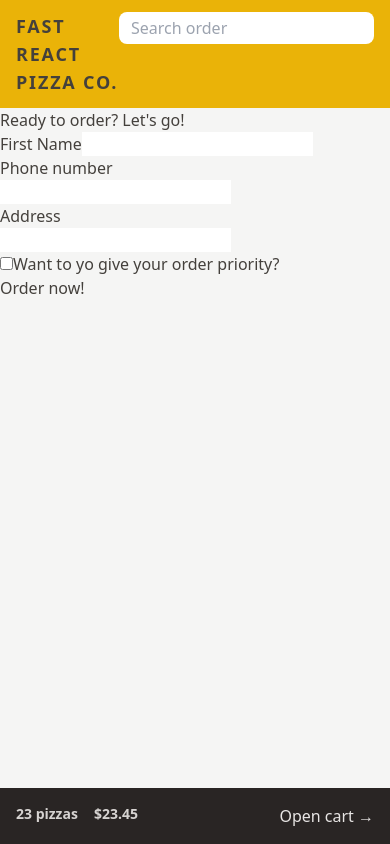
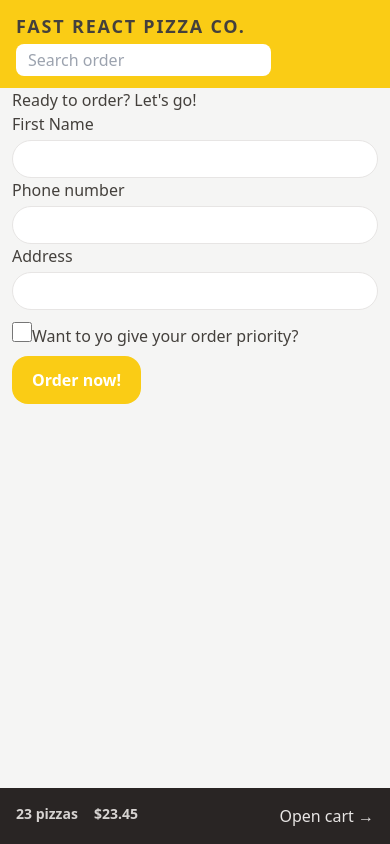
Before and after one commit to MethuParoi/pizza-store-react-project, a React (Vite) app: page /order/new in a window 390 px wide. Built offline with nearby package versions, Linux system fonts and the light colour scheme.

Commit message:
more style added

```diff
--- a/src/features/cart/Cart.jsx
+++ b/src/features/cart/Cart.jsx
@@ -1,23 +1,25 @@
 import { Link } from 'react-router-dom';
+import LinkButton from "../../ui/LinkButton";
+import Button from "../../ui/Button";
 
 const fakeCart = [
   {
     pizzaId: 12,
-    name: 'Mediterranean',
+    name: "Mediterranean",
     quantity: 2,
     unitPrice: 16,
     totalPrice: 32,
   },
   {
     pizzaId: 6,
-    name: 'Vegetale',
+    name: "Vegetale",
     quantity: 1,
     unitPrice: 13,
     totalPrice: 13,
   },
   {
     pizzaId: 11,
-    name: 'Spinach and Mushroom',
+    name: "Spinach and Mushroom",
     quantity: 1,
     unitPrice: 15,
     totalPrice: 15,
@@ -29,7 +31,7 @@ function Cart() {
 
   return (
     <div>
-      <Link to="/menu">&larr; Back to menu</Link>
+      <LinkButton to="/menu">&larr; Back to menu</LinkButton>
 
       {cart.map((item) => (
         <div key={item.pizzaId}>
@@ -41,7 +43,7 @@ function Cart() {
       ))}
 
       <div>
-        <Link to="/order/new">Order pizzas</Link>
+        <Button to="/order/new">Order pizzas</Button>
         <button>Clear cart</button>
       </div>
     </div>
--- a/src/features/order/CreateOrder.jsx
+++ b/src/features/order/CreateOrder.jsx
@@ -1,6 +1,7 @@
 import { useState } from "react";
 import { Form, redirect, useActionData, useNavigation } from "react-router-dom";
 import { createOrder } from "../../services/apiRestaurant";
+import Button from "../../ui/Button";
 
 // https://uibakery.io/regex-library/phone-number
 const isValidPhone = (str) =>
@@ -41,19 +42,19 @@ function CreateOrder() {
   const formErrors = useActionData();
 
   return (
-    <div>
+    <div className="mx-3">
       <h2>Ready to order? Let&apos;s go!</h2>
 
       <Form method="POST">
         <div>
           <label>First Name</label>
-          <input type="text" name="customer" required />
+          <input className="input" type="text" name="customer" required />
         </div>
 
         <div>
           <label>Phone number</label>
           <div>
-            <input type="tel" name="phone" required />
+            <input className="input" type="tel" name="phone" required />
           </div>
           {formErrors?.phone && <p>{formErrors.phone}</p>}
         </div>
@@ -61,12 +62,13 @@ function CreateOrder() {
         <div>
           <label>Address</label>
           <div>
-            <input type="text" name="address" required />
+            <input type="text" name="address" required className="input" />
           </div>
         </div>
 
         <div>
           <input
+            className="h-5 w-5 mt-3 accent-yellow-400"
             type="checkbox"
             name="priority"
             id="priority"
@@ -78,9 +80,9 @@ function CreateOrder() {
 
         <div>
           <input type="hidden" name="cart" value={JSON.stringify(cart)} />
-          <button disabled={isSubmitting}>
+          <Button disabled={isSubmitting}>
             {isSubmitting ? "placing order..." : "Order now!"}
-          </button>
+          </Button>
         </div>
       </Form>
     </div>
--- a/src/features/user/CreateUser.jsx
+++ b/src/features/user/CreateUser.jsx
@@ -1,4 +1,5 @@
 import { useState } from 'react';
+import Button from "../../ui/Button";
 
 function CreateUser() {
   const [username, setUsername] = useState('');
@@ -14,7 +15,7 @@ function CreateUser() {
       </p>
 
       <input
-        className="border border-gray-300 p-2 w-[25rem] rounded-lg mt-4"
+        className="input w-[30rem] mt-4"
         type="text"
         placeholder="Your full name"
         value={username}
@@ -23,9 +24,7 @@ function CreateUser() {
 
       {username !== "" && (
         <div className="mt-8">
-          <button className="px-6 py-3 bg-yellow-500 border-transparent rounded-2xl text-yellow-50 text-lg font-semibold hover:bg-yellow-600 hover:text-yellow-100">
-            Start ordering
-          </button>
+          <Button>Start ordering</Button>
         </div>
       )}
     </form>
--- a/src/index.css
+++ b/src/index.css
@@ -2,19 +2,16 @@
 @tailwind components;
 @tailwind utilities;
 
-body {
-  padding: 0;
-  margin: 0;
-  box-sizing: border-box;
-  max-height: 100vh;
-}
+@layer components {
+  .input {
+    @apply w-full py-2 rounded-full border border-stone-200 focus:outline-none focus:border-stone-400 transition-colors duration-300 text-sm px-3 mt-1
+  }
 
-
-/* https://dev.to/afif/i-made-100-css-loaders-for-your-next-project-4eje */
+  /* https://dev.to/afif/i-made-100-css-loaders-for-your-next-project-4eje */
 .loader {
   width: 45px;
   aspect-ratio: 0.75;
-  --c: no-repeat linear-gradient(#333 0 0);
+  --c: no-repeat linear-gradient(theme(colors.stone.800) 0 0);
   background: var(--c) 0% 50%, var(--c) 50% 50%, var(--c) 100% 50%;
   background-size: 20% 50%;
   animation: loading 1s infinite linear;
@@ -34,3 +31,4 @@ body {
     background-position: 0% 50%, 50% 50%, 100% 100%;
   }
 }
+}
--- a/src/ui/AppLayout.jsx
+++ b/src/ui/AppLayout.jsx
@@ -8,7 +8,7 @@ const AppLayout = () => {
   const isLoading = navigation.state === "loading";
 
   return (
-    <div className="container mx-auto grid h-screen grid-rows-[auto_1fr_auto] overflow-hidden">
+    <div className="container mx-auto grid h-screen grid-rows-[auto_1fr_auto]">
       {isLoading && <Loader />}
 
       <Header />
--- /dev/null
+++ b/src/ui/Button.jsx
@@ -0,0 +1,22 @@
+import { Link } from "react-router-dom";
+
+function Button({ children, disabled, to }) {
+  const className =
+    "bg-yellow-400 px-5 py-3 mt-2 rounded-2xl text-white font-semibold hover:bg-yellow-500 transition-colors duration-300";
+
+  if (to) {
+    return (
+      <Link to={to} className={className}>
+        {children}
+      </Link>
+    );
+  }
+
+  return (
+    <button disabled={disabled} className={className}>
+      {children}
+    </button>
+  );
+}
+
+export default Button;
--- a/src/ui/Error.jsx
+++ b/src/ui/Error.jsx
@@ -1,4 +1,5 @@
 import { useNavigate, useRouteError } from "react-router-dom";
+import LinkButton from "./LinkButton";
 
 function NotFound() {
   const navigate = useNavigate();
@@ -8,7 +9,7 @@ function NotFound() {
     <div>
       <h1>Something went wrong 😢</h1>
       <p>{error.data || error.message}</p>
-      <button onClick={() => navigate(-1)}>&larr; Go back</button>
+      <LinkButton onClick={() => navigate(-1)}>&larr; Go back</LinkButton>
     </div>
   );
 }
--- a/src/ui/Header.jsx
+++ b/src/ui/Header.jsx
@@ -4,9 +4,9 @@ import Username from "../features/user/Username";
 
 const Header = () => {
   return (
-    <header className="bg-yellow-500 py-3 px-4 sm:px-6">
-      <div className="flex justify-around">
-        <div>
+    <header className="bg-yellow-400 py-3 px-4 sm:px-6">
+      <div className="sm:flex sm:justify-around">
+        <div className="pb-1">
           <Link
             to="/"
             className="uppercase tracking-widest text-lg font-semibold"
--- /dev/null
+++ b/src/ui/LinkButton.jsx
@@ -0,0 +1,11 @@
+import { Link } from "react-router-dom";
+
+function LinkButton({ children, to }) {
+  return (
+    <Link to={to} className="text-blue-500 hover:text-blue-700">
+      {children}
+    </Link>
+  );
+}
+
+export default LinkButton;
--- a/src/ui/Loader.jsx
+++ b/src/ui/Loader.jsx
@@ -1,7 +1,13 @@
 import React from "react";
 
 function Loader() {
-  return <div className="loader"></div>;
+  return (
+    <div className="absolute bg-slate-200/20 inset-0 backdrop-blur-sm flex items-center justify-center">
+      <div className="loader"></div>
+    </div>
+  );
 }
 
 export default Loader;
+
+// left-[14rem] sm:left-[20rem] md:left-[28rem] lg:left-[30rem] xl:left-[47rem] top-[25rem]
```
